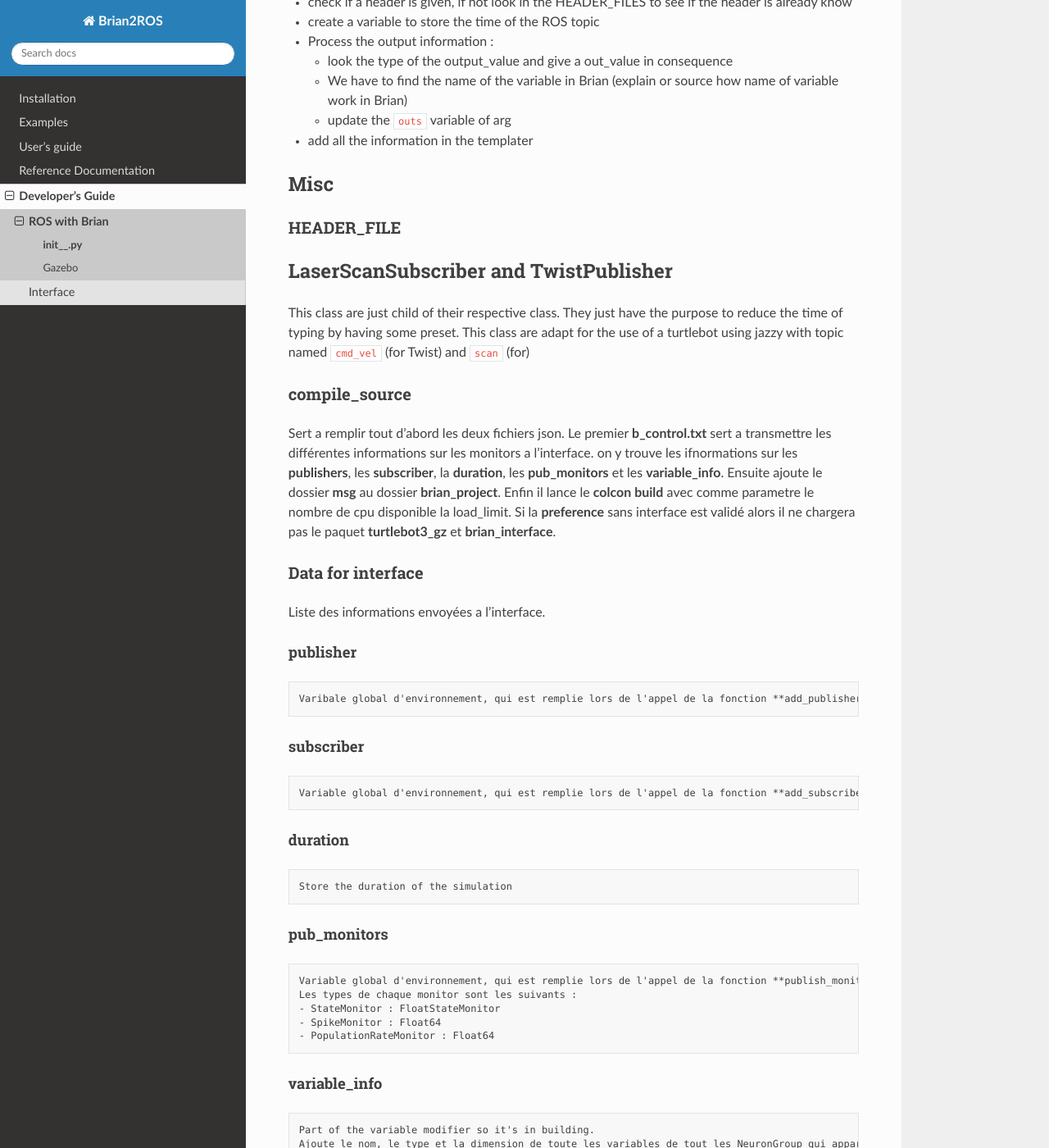
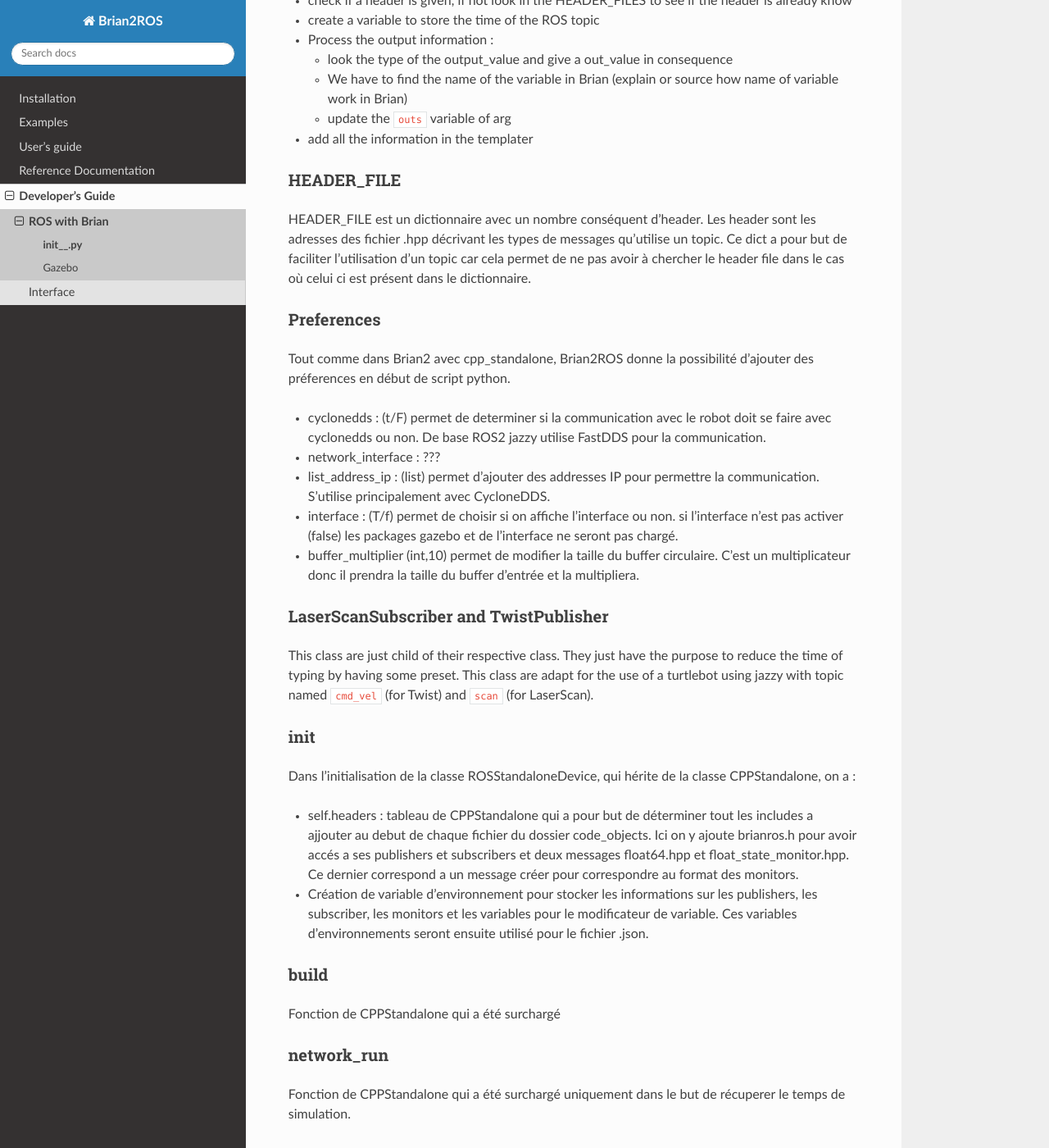
Before and after one commit to brian-team/brian2ros, a Sphinx documentation site: the page built from docs/dev_guide/ros/init.md, in a window 1280 px wide and 1400 px high, scrolled down 1134 px. Shown: the whole window at 82% size. Built offline with Sphinx 7.4.7 and the Read the Docs theme 3.1.0, drawn with Linux system fonts in a browser that asks for light colours; pages that are not in the unit, such as notebooks, are missing from menus; some of the changed text lies outside the part shown.

Commit message:
feat: Update documentation in AUGUST_TODO.txt and clean up init.py for better clarity and organization

```diff
--- a/docs/dev_guide/ros/init.md
+++ b/docs/dev_guide/ros/init.md
@@ -38,7 +38,7 @@ It store all  the data in this object then call the fonction {func}`.create_code
         - make brian and ros time the same
         - add the output variable to the brian code
 
-### add_subscriber
+#### add_subscriber
 - check if a header is given, if not look in the HEADER_FILES to see if the header is already know
 
 - create a variable to store the time of the ROS topic
@@ -49,14 +49,40 @@ It store all  the data in this object then call the fonction {func}`.create_code
     - update the `outs` variable of arg
 - add all the information in the templater
 
-## Misc
-
 ### HEADER_FILE
 
-## LaserScanSubscriber and TwistPublisher
+HEADER_FILE est un dictionnaire avec un nombre conséquent d'header. Les header sont les adresses des fichier .hpp décrivant les types de messages qu'utilise un topic. Ce dict a pour but de faciliter l'utilisation d'un topic car cela permet de ne pas avoir à  chercher le header file dans le cas où celui ci est présent dans le dictionnaire.
+
+### Preferences
+
+Tout comme dans Brian2 avec cpp_standalone, Brian2ROS donne la possibilité d'ajouter des préferences en début de script python.
+- cyclonedds : (t/F) permet de determiner si la communication avec le robot doit se faire avec cyclonedds ou non. De base ROS2 jazzy utilise FastDDS pour la communication.
+- network_interface : ???
+- list_address_ip : (list) permet d'ajouter des addresses IP pour permettre la communication. S'utilise principalement avec CycloneDDS.
+- interface : (T/f) permet de choisir si on affiche l'interface ou non. si l'interface n'est pas activer (false) les packages gazebo et de l'interface ne seront pas chargé.
+- buffer_multiplier (int,10) permet de modifier la taille du buffer circulaire. C'est un multiplicateur donc il prendra la taille du buffer d'entrée et la multipliera.
+
+### LaserScanSubscriber and TwistPublisher
 
 This class are just child of their respective class. They just have the purpose to reduce the time of typing by having some preset.
-This class are adapt for the use of a turtlebot using jazzy with topic named `cmd_vel` (for Twist) and `scan` (for)
+This class are adapt for the use of a turtlebot using jazzy with topic named `cmd_vel` (for Twist) and `scan` (for LaserScan).
+
+
+### __init__
+Dans l'initialisation de la classe ROSStandaloneDevice, qui hérite de la classe CPPStandalone, on a :
+- self.headers : tableau de CPPStandalone qui a pour but de déterminer tout les includes a ajjouter au debut de chaque fichier du dossier code_objects. Ici on y ajoute brianros.h pour avoir accés a ses publishers et subscribers et deux messages float64.hpp et float_state_monitor.hpp. Ce dernier correspond a un message créer pour correspondre au format des monitors.
+- Création de variable d'environnement pour stocker les informations sur les publishers, les subscriber, les monitors et les variables pour le modificateur de variable. Ces variables d'environnements seront ensuite utilisé pour le fichier .json.
+
+### build
+Fonction de CPPStandalone qui a été surchargé
+
+### network_run
+Fonction de CPPStandalone qui a été surchargé uniquement dans le but de récuperer le temps de simulation.
+
+### generate_makefile
+Fonction de CPPStandalone qui a été surchargé pour permettre la creation d'un fichier CMake plutot qu'un fichier Make (originalement créer par CPPStandalone). Egalement si la préférence cyclonedds est active (true), crée un fichier cyclone_profile.xml pour établir la communication.
+
+### publish_monitors
 
 
 ### compile_source
```
Also changed, not shown: 2 other files.
